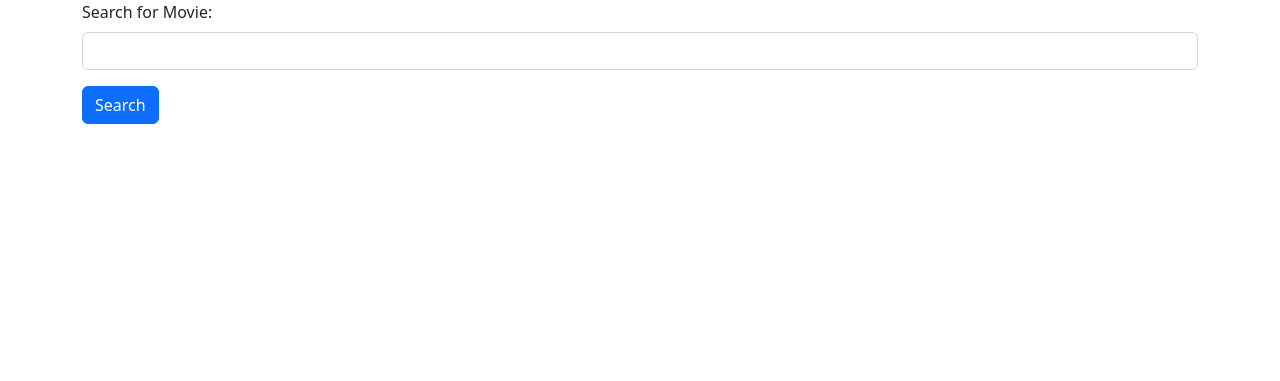
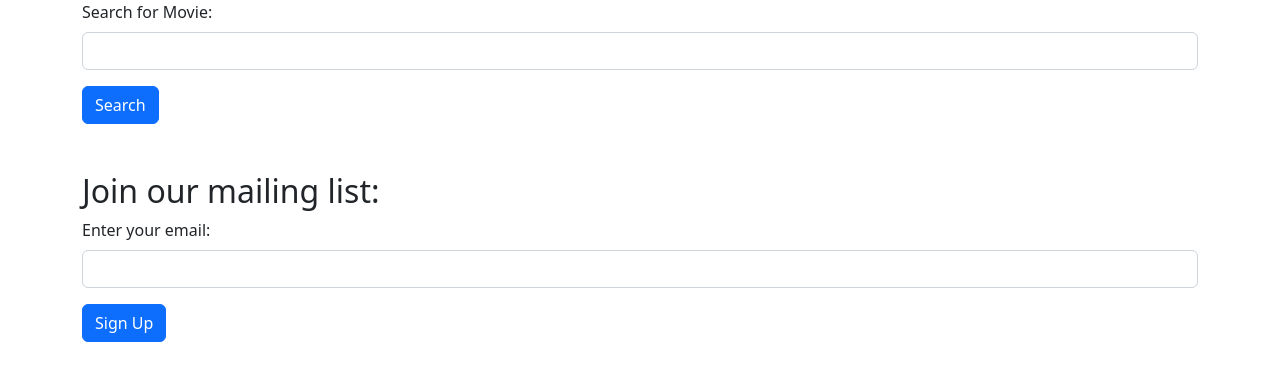
Before and after one commit to luisSantamariaCOL/Django-MovieReviews, a Django app: page / in a window 1280 px wide. Shown: the top 381 px of the page. Run offline with Django 4.2, Linux system fonts and the light colour scheme.

Commit message:
signup template added

```diff
--- a/movie/templates/home.html
+++ b/movie/templates/home.html
@@ -22,6 +22,19 @@
         </div>
         <button type="submit" class="btn btn-primary">Search</button>
       </form>
+      {% if searchTerm %}
+      <p>Searching for {{ searchTerm }}</p>
+      {% endif %}
+      <br />
+      <br />
+      <h2>Join our mailing list:</h2>
+      <form action="{% url 'signup' %}">
+        <div class="mb-3">
+          <label for="email" class="form-label">Enter your email:</label>
+          <input type="email" class="form-control" name="email" />
+        </div>
+        <button type="submit" class="btn btn-primary">Sign Up</button>
+      </form>
     </div>
   </body>
 </html>
--- a/movie/views.py
+++ b/movie/views.py
@@ -3,7 +3,12 @@ from django.http import HttpResponse
 
 # Create your views here.
 def home(request):
-    return render(request, 'home.html')
+    searchTerm = request.GET.get('searchMovie')
+    return render(request, 'home.html', {'searchTerm': searchTerm})
 
 def about(request):
     return HttpResponse("<h1>Welcome to the about page</h1>")
+
+def signup(request):
+    email = request.GET.get('email')
+    return render(request, 'signup.html', {'email': email})
--- a/moviereviews/urls.py
+++ b/moviereviews/urls.py
@@ -21,4 +21,5 @@ urlpatterns = [
     path('admin/', admin.site.urls),
     path('', movieViews.home, name='home'),
     path('about/', movieViews.about, name='about'),
+    path('signup/', movieViews.signup, name='signup'),
 ]
```
Also changed, not shown: movie/templates/signup.html (added, +20 -0 lines).
